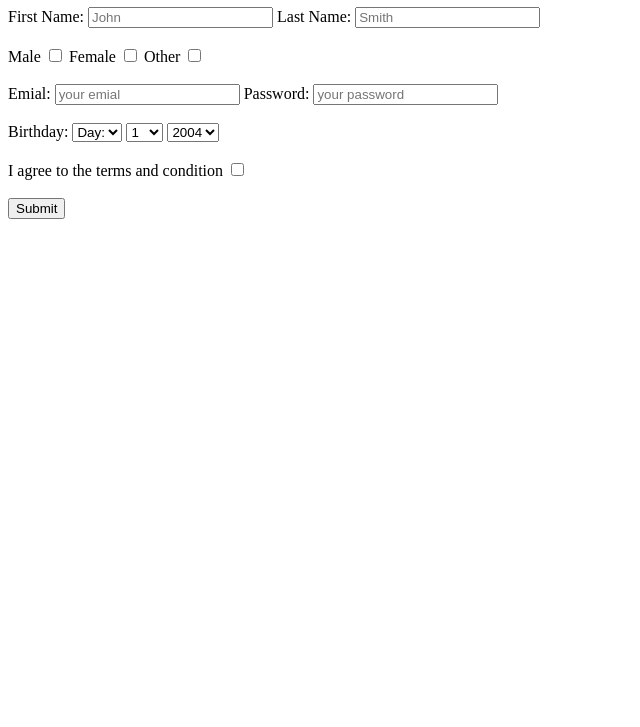
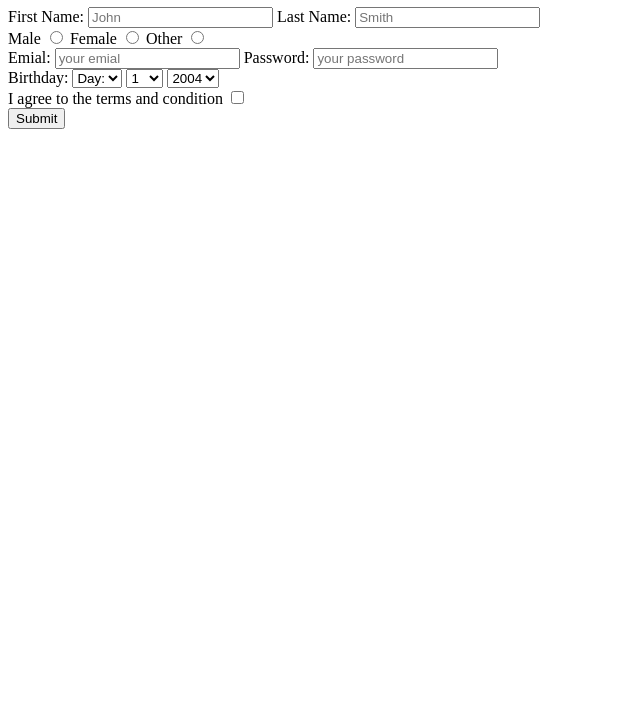
Before and after one commit to IBRAHIMIQBAAl/METAWISE-ASSIGNMENT-7, a plain HTML site: page index.html in a window 1280 px wide. Shown: the part 73-800 px from the top of the page, without its empty margins (0-640 px from the left). Drawn offline with Linux system fonts and the light colour scheme.

Commit message:
Update index.html

```diff
--- a/index.html
+++ b/index.html
@@ -13,21 +13,19 @@
         <label>Last Name: </label>
         <input type="text" placeholder="Smith">
         <br>
-        <br>
         <label>Male</label>
-        <input type="checkbox" name="gender" >
+        <input type="radio" name="gender" >
         <label>Female</label>
-        <input type="checkbox" name="gender">
+        <input type="radio" name="gender">
         <label>Other</label>
-        <input type="checkbox" name="gender">
-        <br>
+        <input type="radio" name="gender">
         <br>
         <label>Emial:</label>
         <input type="email" placeholder="your emial" required>
         <label>Password:</label>
         <input type="password" placeholder="your password">
         <br>
-        <br>
+
         <label>Birthday:</label>
         <select>
             <option>Day:</option>
@@ -104,11 +102,11 @@
             <option>2025</option>
         </select>
         <br>
-        <br>
+
         <label>I agree to the terms and condition</label>
         <input type="checkbox" required>
         <br>
-        <br>
+
         <button type="submit">Submit</button>
 
     </form>
```
